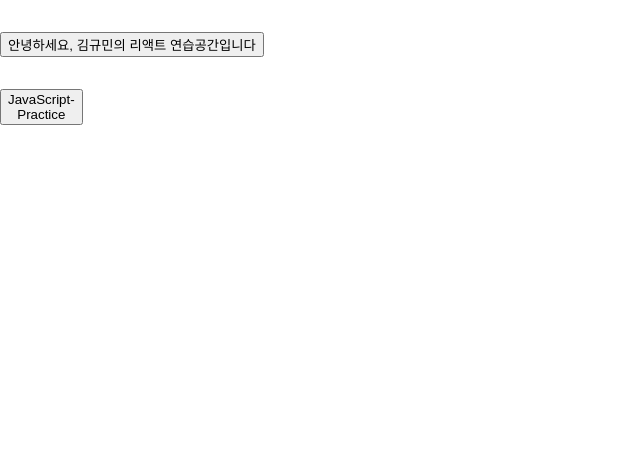
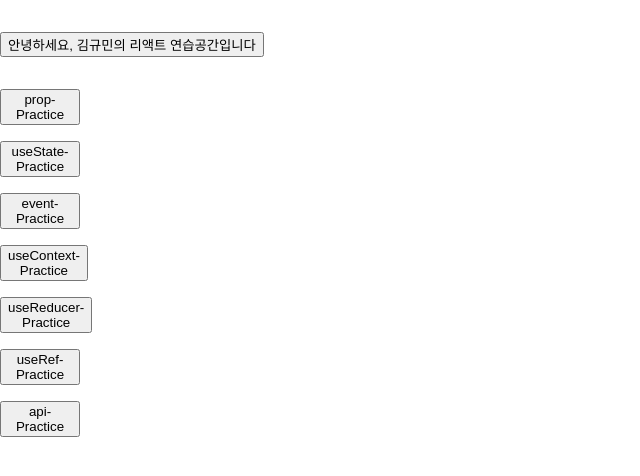
Before and after one commit to Gyuminn/practice-react, a React (Create React App) app: page / in a window 1280 px wide. Shown: the top 476 px of the page, without its empty margins (0-640 px from the left). Built offline with nearby package versions, Linux system fonts and the light colour scheme.

Commit message:
fix: 타입스크립트 연습 빼기

```diff
--- a/src/pages/Main.jsx
+++ b/src/pages/Main.jsx
@@ -4,7 +4,7 @@ import styled from "styled-components";
 const Main = () => {
   return (
     <StyledRoot>
-      {/* <StyledLink to="/propPractice">
+      <StyledLink to="/propPractice">
         <button>prop-Practice</button>
       </StyledLink>
       <StyledLink to="/useStatePractice">
@@ -24,9 +24,6 @@ const Main = () => {
       </StyledLink>
       <StyledLink to="/apiPractice">
         <button>api-Practice</button>
-      </StyledLink> */}
-      <StyledLink to="/typeScriptPractice">
-        <button>JavaScript-Practice</button>
       </StyledLink>
     </StyledRoot>
   );
--- a/src/pages/TypeScriptPractice.tsx
+++ /dev/null
@@ -1,3 +0,0 @@
-export default function TypeScriptPractice() {
-  return <div></div>;
-}
--- a/src/router.jsx
+++ b/src/router.jsx
@@ -11,7 +11,6 @@ import Children from "./components/contextPractices/Children";
 import ReducerPractice from "./pages/ReducerPractice";
 import RefPractice from "./pages/RefPractice";
 import ApiPractice from "./pages/ApiPractice";
-import TypeScriptPractice from "./pages/TypeScriptPractice";
 
 const Router = () => {
   return (
@@ -29,7 +28,6 @@ const Router = () => {
         <Route path="/reducerPractice" element={<ReducerPractice />} />
         <Route path="/refPractice" element={<RefPractice />} />
         <Route path="/apiPractice" element={<ApiPractice />} />
-        <Route path="/typeScriptPractice" element={<TypeScriptPractice />} />
       </Routes>
     </BrowserRouter>
   );
```
